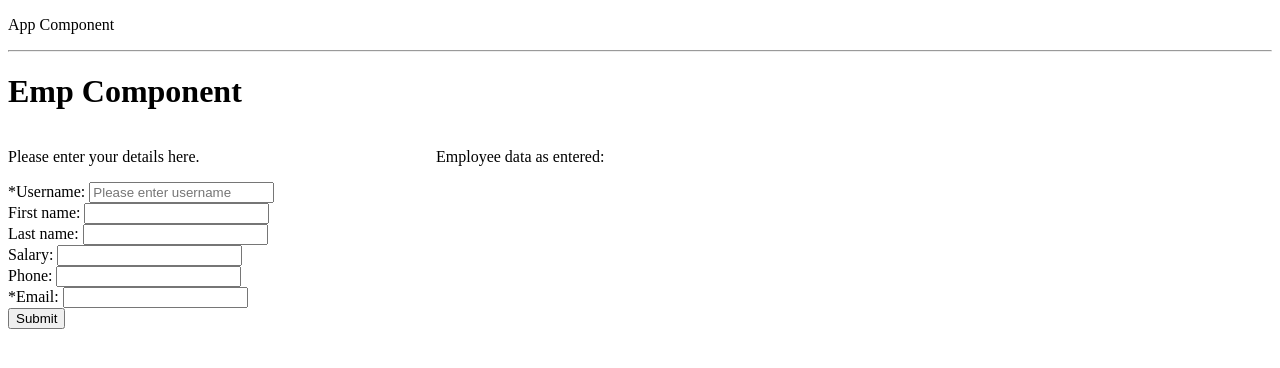
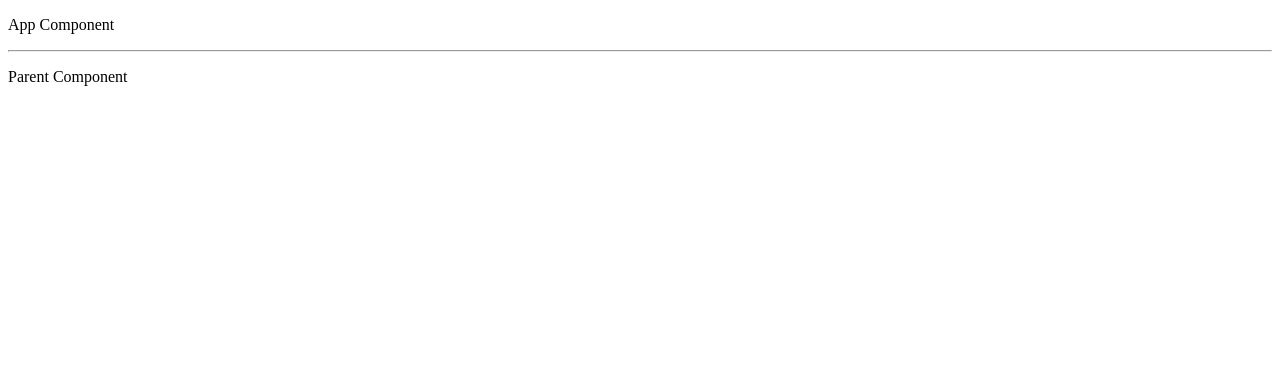
Before and after one commit to vamandeshmukh/sbi-react-app-2023, a React (Create React App) app: page / in a window 1280 px wide. Shown: the top 368 px of the page. Built offline with nearby package versions, Linux system fonts and the light colour scheme.

Commit message:
sbi react demo

```diff
--- a/src/App.js
+++ b/src/App.js
@@ -1,6 +1,7 @@
 import EmpData from "./components/EmpData";
 import Login from "./components/Login";
 import Logout from "./components/Logout";
+import Parent from "./components/Parent";
 
 const App = () => {
 
@@ -8,7 +9,8 @@ const App = () => {
     <div>
       <p>App Component</p>
       <hr />
-      <EmpData />
+      <Parent />
+      {/* <EmpData /> */}
       {/* this is a comment  */}
       {/* <Login /> */}
       {/* <Logout /> */}
--- a/src/components/Child.js
+++ b/src/components/Child.js
@@ -2,9 +2,9 @@
 const Child = () => {
 
     return (
-        <div>
+        <>
             <p>Child Component</p>
-        </div>
+        </>
     );
 };
 
--- a/src/components/Parent.js
+++ b/src/components/Parent.js
@@ -2,9 +2,10 @@
 const Parent = () => {
 
     return (
-        <div>
+        <>
             <p>Parent Component</p>
-        </div>
+
+        </>
     );
 };
 
```
